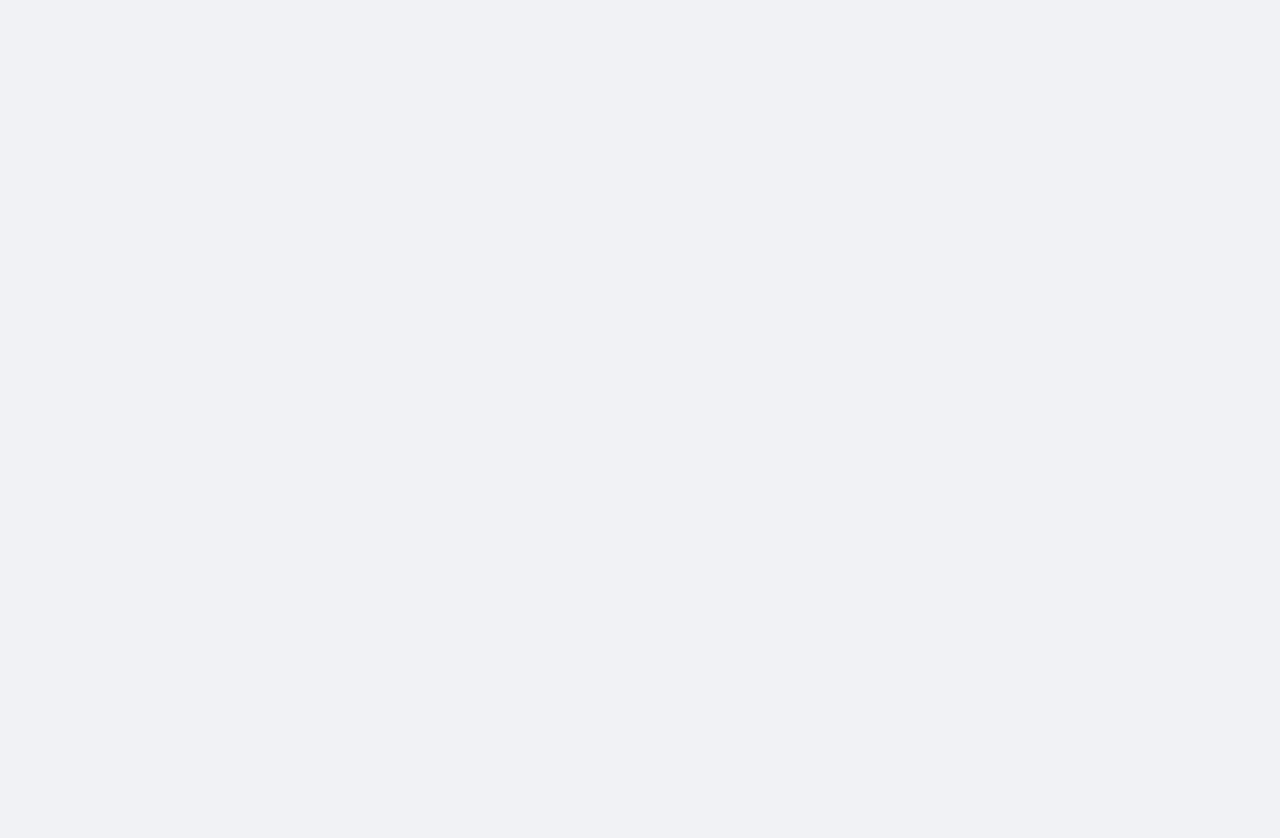
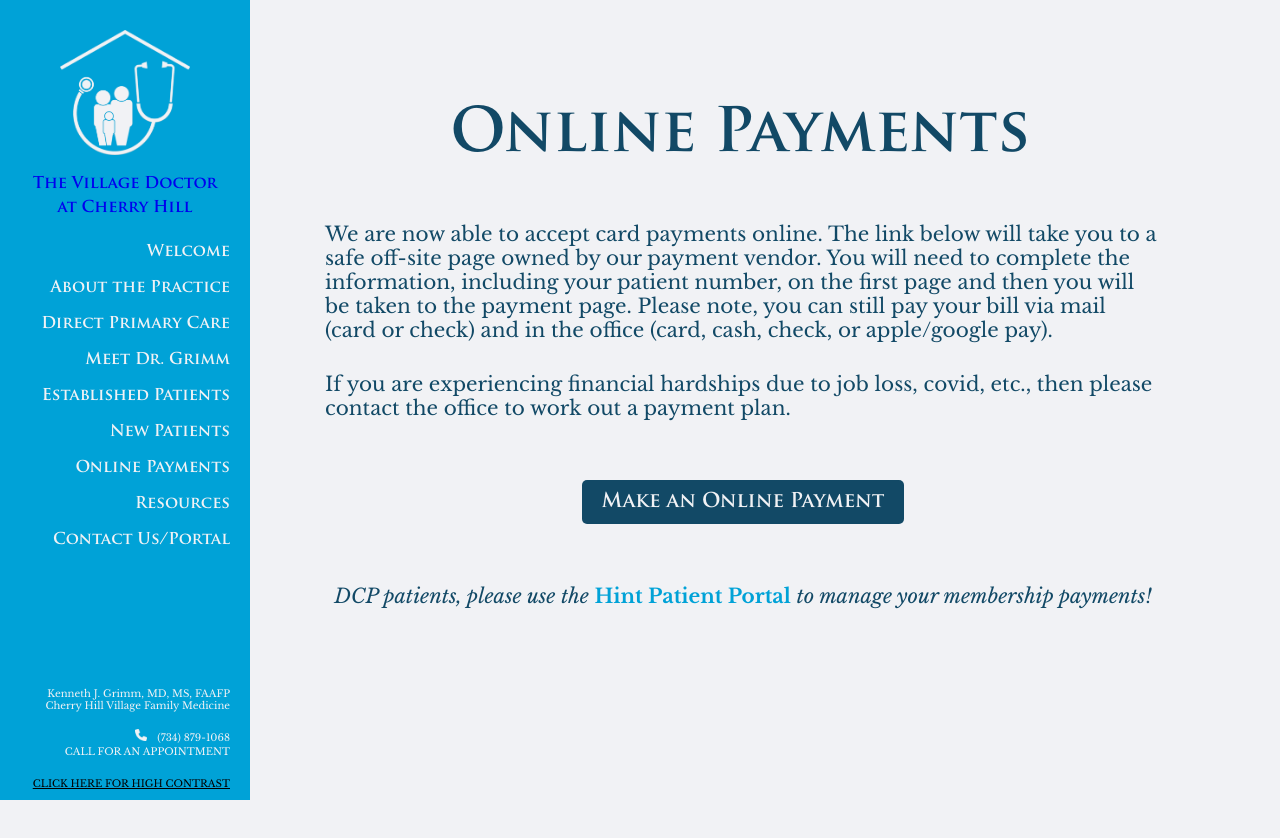
Before and after one commit to thevillagedoctor/thevillagedoctor.github.io, a React (Create React App) app: page /online-payments in a window 1280 px wide. Before the commit this address had no page. Shown: the top 838 px of the page. Before the commit the page ends 800 px from the top, so only its background shows below. Built offline with nearby package versions, Linux system fonts and the light colour scheme.

Commit message:
updated hours

```diff
--- a/src/components/navigation/navbar.tsx
+++ b/src/components/navigation/navbar.tsx
@@ -89,8 +89,9 @@ export default class NavBar extends React.Component<navBarProps, navBarState> {
 			this.renderButton('Meet Dr. Grimm', '/providers'),
 			this.renderButton('Established Patients', '/established-patients'),
 			this.renderButton('New Patients', '/new-patients'),
+			this.renderButton('Online Payments', '/online-payments'),
 			this.renderButton('Resources', '/resources'),
-			this.renderButton('Contact Us', '/contact'),
+			this.renderButton('Contact Us/Portal', '/contact'),
 		];
 
 		return (
--- a/src/index.js
+++ b/src/index.js
@@ -4,7 +4,7 @@ import { Routes, Route, BrowserRouter } from 'react-router-dom';
 import './index.css';
 import './styles/typical-content.css';
 import './styles/typical-content-mobile.css';
-import { Welcome, About, DirectPrimaryCare, Providers, EstablishedPatients, NewPatients, Insurance, Resources, Contact } from 'routes';
+import { Welcome, About, DirectPrimaryCare, Providers, EstablishedPatients, NewPatients, Insurance, OnlinePayments, Resources, Contact } from 'routes';
 import { App } from 'components';
 import reportWebVitals from './reportWebVitals';
 
@@ -19,7 +19,8 @@ ReactDOM.render(
         <Route path="providers" element={<Providers />} />
         <Route path="established-patients" element={<EstablishedPatients />} />
         <Route path="new-patients" element={<NewPatients />} />
-        <Route path="insurance" element={<Insurance />} />
+        <Route path="online-payments" element={<OnlinePayments />} />
+        {/* <Route path="insurance" element={<Insurance />} /> */}
         <Route path="resources" element={<Resources />} />
         <Route path="contact" element={<Contact />} />
         {/* <Route path="*" element={<Error />} /> */}
--- a/src/routes/direct-primary-care.tsx
+++ b/src/routes/direct-primary-care.tsx
@@ -11,7 +11,11 @@ export function DirectPrimaryCare() {
 				<div className="infoBody">
                     <div className='paragraph'>
                         <DPCIntroText/>
+						<h3 className="warning"><b>Please note, if you have Medicare, you CANNOT enroll until 1/1/2025</b></h3>
+						<div className='button-container'>
+						<a className="button" href="https://thevillagedoctor.hint.com/signup" target="_blank" rel="noreferrer">New Patient Registration</a>
 						<a className="button" href="./pdfs/Patient Contract December 2024.pdf" target="_blank">View Contract</a>
+					</div>
                     </div>
 					<div className='paragraph'>
 						<h2>The Benefits to our Patients</h2>
@@ -36,7 +40,7 @@ export function DirectPrimaryCare() {
 					</div>
 					<div className='paragraph'>
 						<h2>Medications</h2>
-						<p>If you wish to pay cash for one of your prescribed medications, we will work with a local pharmacy where you can get low cash prices for most common, generic medications. <a className="link" href="https://www.goodrx.com">GoodRx</a> and <a href="https://www.simplecare.come">SimpleCare</a> provide coupons for low-cost options for many medications. Of course, you can continue to use insurance to obtain medications through the pharmacy of your choice.</p>
+						<p>If you wish to pay cash for one of your prescribed medications, we will work with a local pharmacy where you can get low cash prices for most common, generic medications. <a className="link" href="https://www.goodrx.com">GoodRx</a> and <a href="https://www.simplecare.com">SimpleCare</a> provide coupons for low-cost options for many medications. Of course, you can continue to use insurance to obtain medications through the pharmacy of your choice.</p>
 					</div>
 					<div className='paragraph'>
 						<h2>Laboratory Services</h2>
--- a/src/routes/established-patients.tsx
+++ b/src/routes/established-patients.tsx
@@ -36,14 +36,14 @@ export function EstablishedPatients() {
 							<a className="button" href="https://www.myupdox.com/portal/thevillagedoctor/html/index.html" rel="noreferrer" target={"_blank"}>Updox (Old Patient Portal)</a>
 						</div>
 					</div>
-					<div className='paragraph'>
+					{/* <div className='paragraph'>
 						<h2>Online Payments</h2>
 						<OnlinePaymentText/>
 						<p className='italics'>
 							If you are experiencing financial hardships due to job loss, covid, etc., then please contact the office to work out a payment plan.
 						</p>
 						<a className="button" href="https://pay.balancecollect.com/m/chvfm" rel="noreferrer" target={"_blank"}>Make an Online Payment</a>
-					</div>
+					</div> */}
 				</div>
 			</div>
 		</div>
--- a/src/routes/index.ts
+++ b/src/routes/index.ts
@@ -7,3 +7,4 @@ export * from './insurance';
 export * from './resources';
 export * from './contact';
 export * from './direct-primary-care';
+export * from './online-payments';
--- a/src/routes/new-patients.tsx
+++ b/src/routes/new-patients.tsx
@@ -21,6 +21,8 @@ export function NewPatients() {
 					</div>
 					<h2>Make an Appointment</h2>
 					<NewAppointmentText/>
+					<br/>
+					<h3 className="warning"><b>Please note, if you have Medicare, you CANNOT enroll until 1/1/2025</b></h3>
 					<div className='button-container'>
 						<a className="button" href="https://thevillagedoctor.hint.com/signup" target="_blank" rel="noreferrer">New Patient Registration</a>
 						<a className="button" href="./pdfs/Patient Contract December 2024.pdf" target="_blank">View Contract</a>
--- /dev/null
+++ b/src/routes/online-payments.tsx
@@ -0,0 +1,22 @@
+import React from 'react';
+import 'styles/patients.css';
+import 'styles/patients-mobile.css';
+import { OnlinePaymentText } from 'components';
+
+export function OnlinePayments() {
+	return (
+		<div>
+			<div className="typical-content patients-page">
+				<h1>Online Payments</h1>
+                <div className="infoBody">
+                <div className='paragraph'>
+                    {/* <h2>Online Payments</h2> */}
+                    <OnlinePaymentText/>
+                    <a className="button" href="https://pay.balancecollect.com/m/chvfm" rel="noreferrer" target={"_blank"}>Make an Online Payment</a>
+                    <p className="italics">DCP patients, please use the <a className="bold" href="https://thevillagedoctor.hint.com/login/request" rel="noreferrer" target={"_blank"}>Hint Patient Portal</a> to manage your membership payments!</p>
+                </div>
+            </div>
+            </div>
+		</div>
+	);
+}
--- a/src/styles/typical-content.css
+++ b/src/styles/typical-content.css
@@ -147,7 +147,11 @@ p a {
 
 p a:hover {
     font-family: "Font-Italic";
-    letter-spacing: 1.4px;
+    letter-spacing: 1.1px;
+}
+
+.warning {
+    font-size: 24px;
 }
 
 @media print {
```
Also changed, not shown: public/editInfo/Hours.txt.
